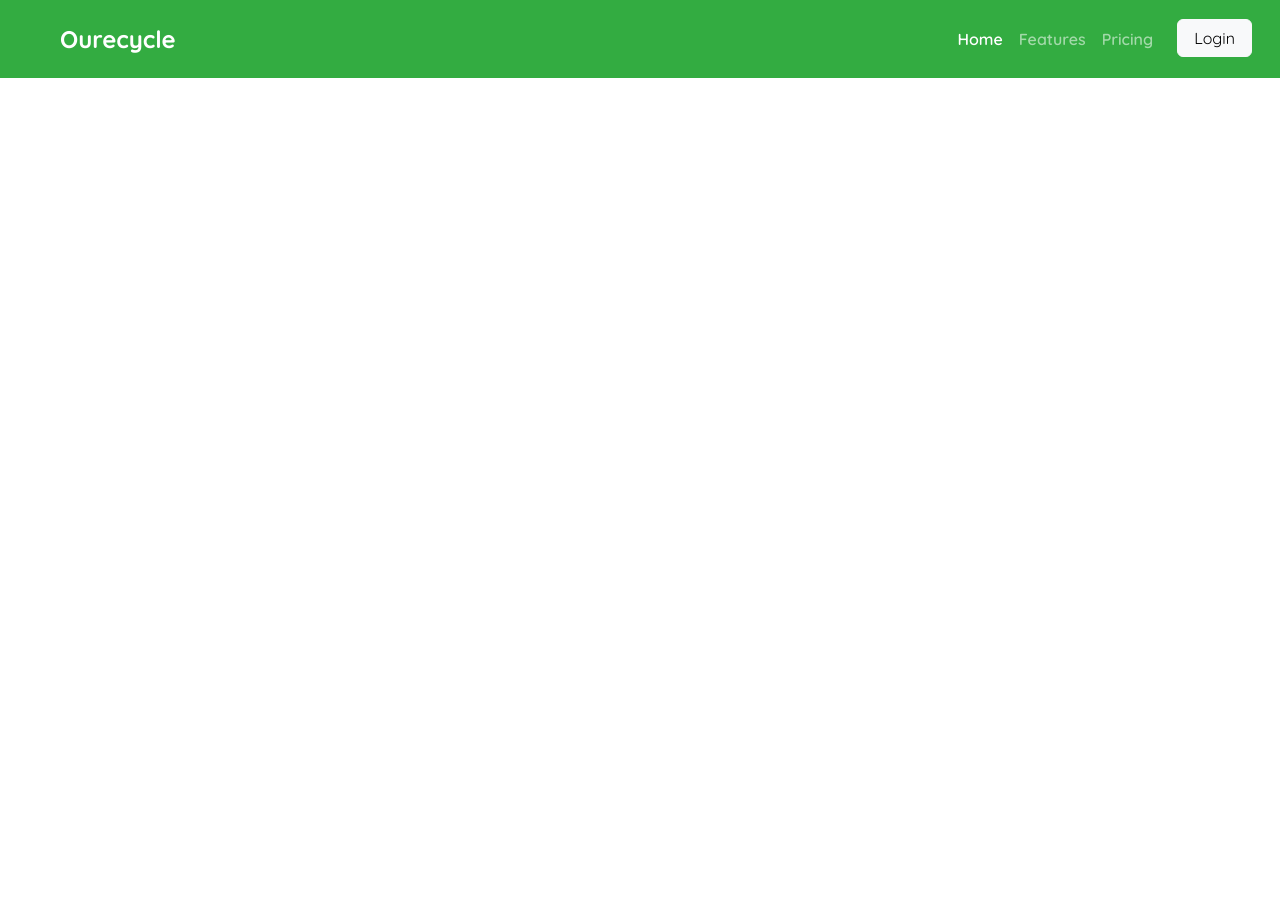
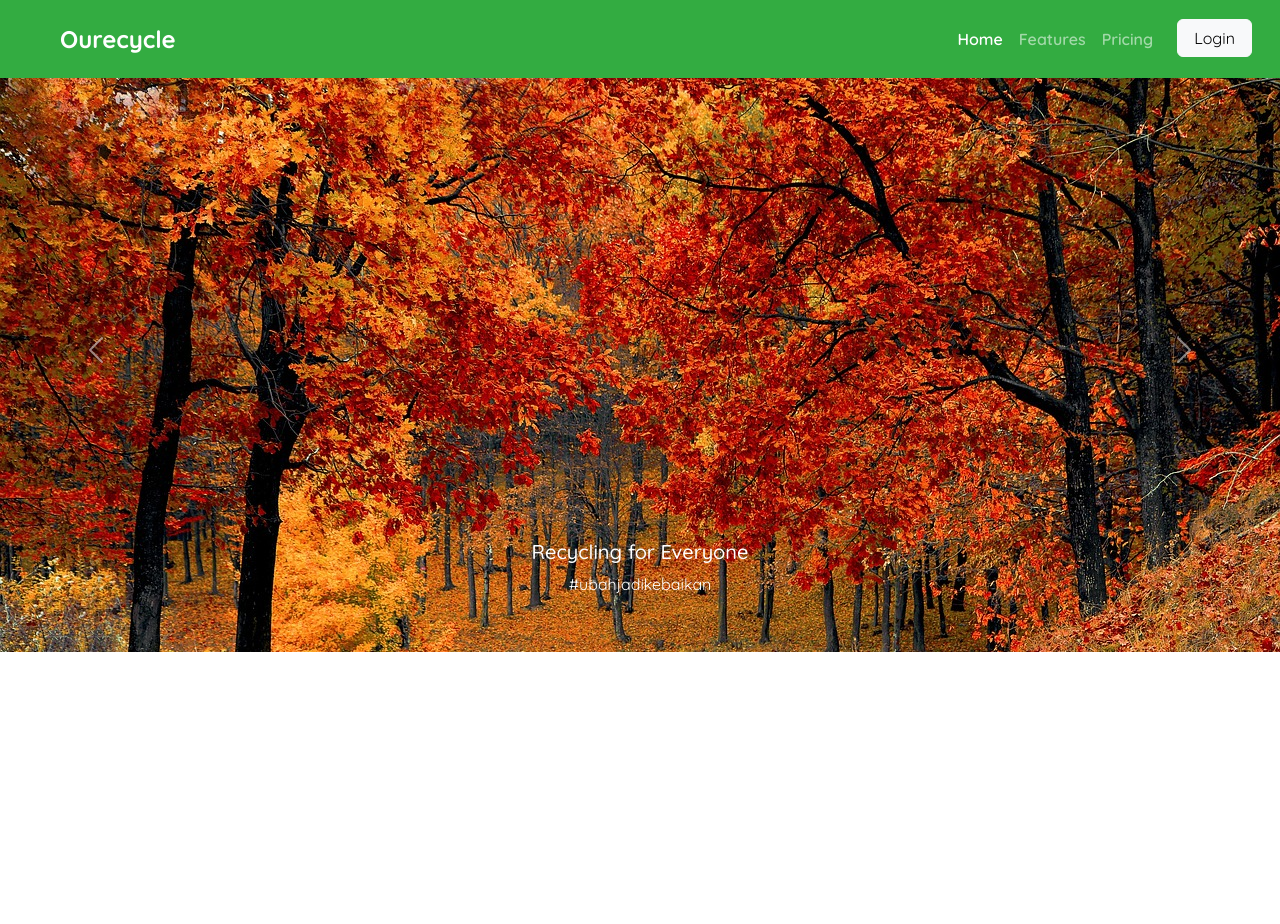
Before and after one commit to itsodepth/ourecycle, a PHP site: page / in a window 1280 px wide. Shown: the top 924 px of the page. Run offline with PHP 8.4, Linux system fonts and the light colour scheme.

Commit message:
Enhance homepage with fixed navbar and add image carousel for banners. Include new banner images and basic carousel styling.

```diff
--- a/css/styles.css
+++ b/css/styles.css
@@ -6,3 +6,5 @@
 .bg-nav-apple {
     background-color: #33ac41;
 }
+
+/* Carousel Styling */
--- a/index.php
+++ b/index.php
@@ -17,9 +17,9 @@
 
     <body>
         <!-- Bootstrap Navbar -->
-        <nav class="navbar navbar-expand-lg navbar-dark bg-nav-apple py-3">
+        <nav class="navbar navbar-expand-lg navbar-dark bg-nav-apple py-3 fixed-top">
             <div class="container-fluid">
-                <a class="navbar-brand ps-2 ps-sm-5 fw-bold fs-4" href="#">Ourecycle</a>
+                <a class="navbar-brand ps-2 ps-lg-5 fw-bold fs-4" href="#">Ourecycle</a>
                 <button class="navbar-toggler" type="button" data-bs-toggle="collapse" data-bs-target="#navbarNav"
                     aria-controls="navbarNav" aria-expanded="false" aria-label="Toggle navigation">
                     <span class="navbar-toggler-icon"></span>
@@ -35,7 +35,7 @@
                         <li class="nav-item">
                             <a class="nav-link" href="#">Pricing</a>
                         </li>
-                        <li class="nav-item ms-0 mx-sm-3">
+                        <li class="nav-item ms-0 mx-lg-3">
                             <!-- Login Button -->
                             <a class="btn btn-light px-3" href="login.php">Login</a>
                         </li>
@@ -44,6 +44,41 @@
             </div>
         </nav>
 
+        <!-- Banner Section -->
+        <div id="bannerCarousel" class="carousel slide mt-5 pt-4" data-bs-ride="carousel">
+            <div class="carousel-inner" style="max-height: 580px;">
+                <div class="carousel-item active" style="max-height: 580px;">
+                    <img src="assets/images/banner 1.jpg" class="d-block w-100" alt="Banner 1">
+                    <div class="carousel-caption d-none d-md-block">
+                        <h5>Recycling for Everyone</h5>
+                        <p>#ubahjadikebaikan</p>
+                    </div>
+                </div>
+                <div class="carousel-item" style="max-height: 580px;">
+                    <img src="assets/images/banner 2.jpg" class="d-block w-100" alt="Banner 2">
+                    <div class="carousel-caption d-none d-md-block">
+                        <h5>Make Recycling Easy</h5>
+                        <p>Join us in making the world cleaner.</p>
+                    </div>
+                </div>
+                <div class="carousel-item" style="max-height: 580px;">
+                    <img src="assets/images/banner 3.jpg" class="d-block w-100" alt="Banner 3">
+                    <div class="carousel-caption d-none d-md-block">
+                        <h5>Get Rewarded</h5>
+                        <p>Earn rewards while saving the planet.</p>
+                    </div>
+                </div>
+            </div>
+            <button class="carousel-control-prev" type="button" data-bs-target="#bannerCarousel" data-bs-slide="prev">
+                <span class="carousel-control-prev-icon" aria-hidden="true"></span>
+                <span class="visually-hidden">Previous</span>
+            </button>
+            <button class="carousel-control-next" type="button" data-bs-target="#bannerCarousel" data-bs-slide="next">
+                <span class="carousel-control-next-icon" aria-hidden="true"></span>
+                <span class="visually-hidden">Next</span>
+            </button>
+        </div>
+
         <script src="vendor/bootstrap/js/bootstrap.bundle.min.js"></script>
     </body>
 
```
Also changed, not shown: assets/images/banner 1.jpg (added), assets/images/banner 2.jpg (added), assets/images/banner 3.jpg (added).
